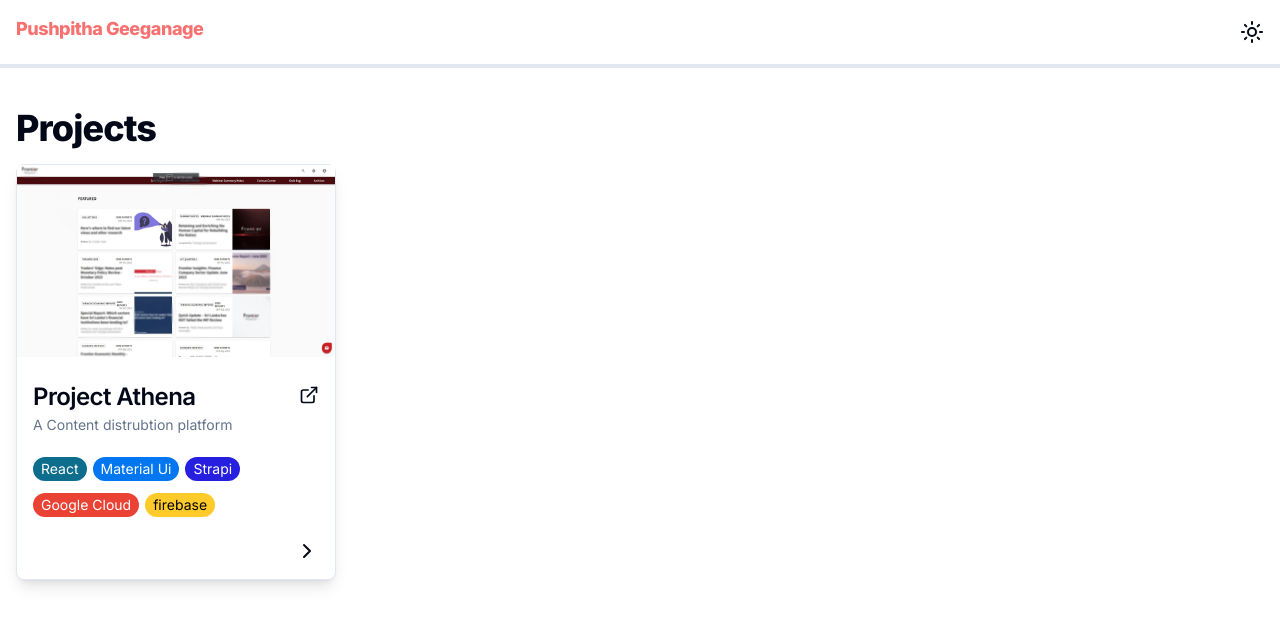
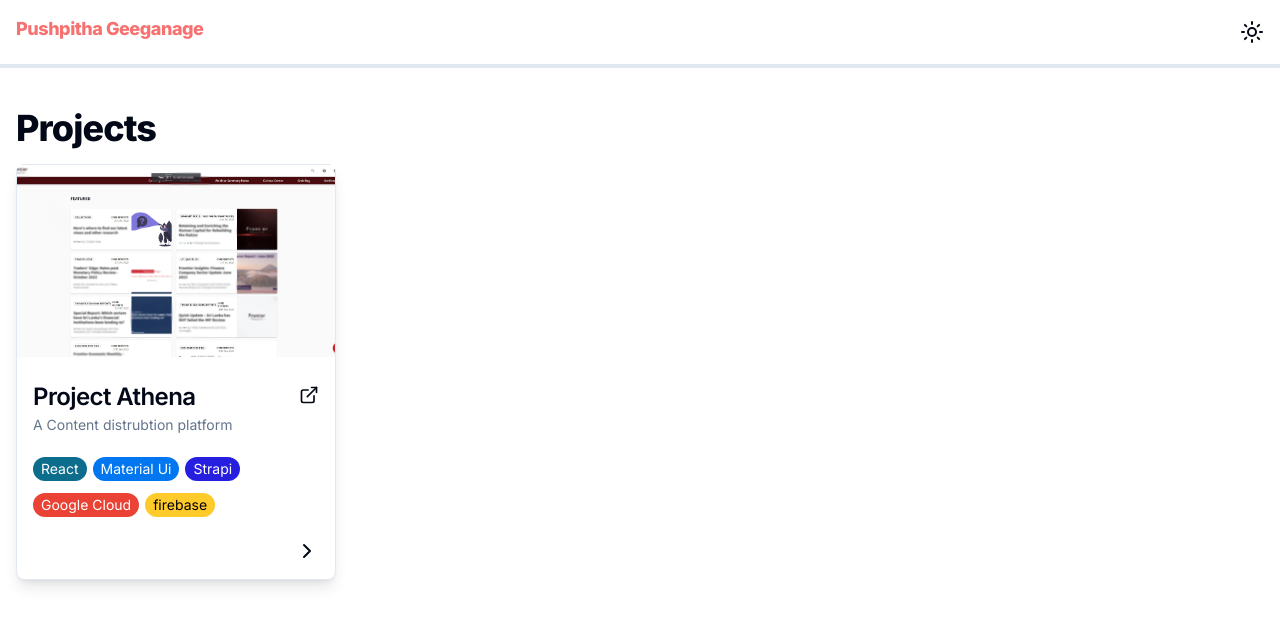
Before and after one commit to Pushpitha17/personal-site, a Next.js app: page / in a window 1280 px wide. Shown: the top 626 px of the page. Built offline with nearby package versions, Linux system fonts and the light colour scheme.

Commit message:
fix : file paths

```diff
--- a/components/Custom/CardItem.tsx
+++ b/components/Custom/CardItem.tsx
@@ -17,10 +17,10 @@
     <Card className='lg:max-w-xs w-full border shadow-lg transition-transform duration-300 transform hover:shadow-xl hover:translate-y-[-6px]'>
       <div className='flex flex-col h-full'>
         <div className='w-full h-48 relative'>
-          <Image
-            src={sampleImg}
+          <img
+            src='/static/Images/athena/1.jpg'
             alt='card-image'
-            layout='fill'
+            className='w-full h-full object-cover'
           />
         </div>
         <CardHeader>
```
